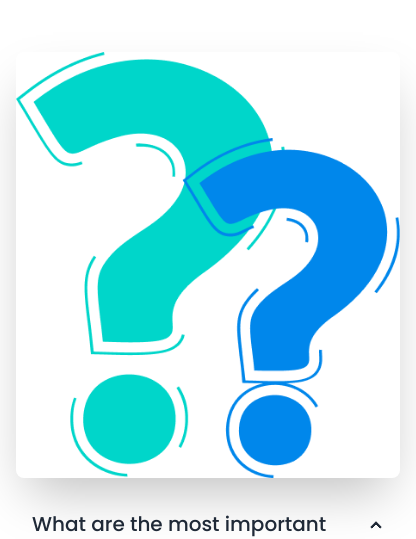
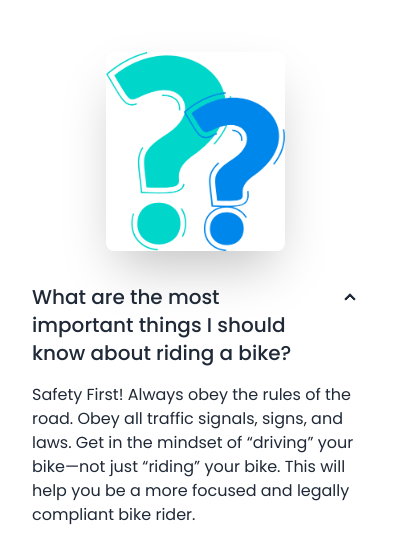
Before and after one commit to yeakubdurjoy001/Biker-Zone-with-Tailwind-and-DaisyUi, a plain HTML site: page index.html in a window 390 px wide. Shown: the part 4243-4782 px from the top of the page, 416 px wide, since content can reach past the window. Drawn offline with nearby package versions, Linux system fonts and the light colour scheme.

Commit message:
made some changes

```diff
--- a/index.html
+++ b/index.html
@@ -413,7 +413,7 @@
           <div class="hero-content flex-col lg:gap-24 lg:flex-row">
             <img
               src="images/others/faq.png"
-              class="max-w-sm rounded-lg shadow-2xl sm:w-1/2"
+              class="w-1/2 lg:max-w-sm rounded-lg shadow-2xl"
             />
             <div>
               <!-- first question -->
```
